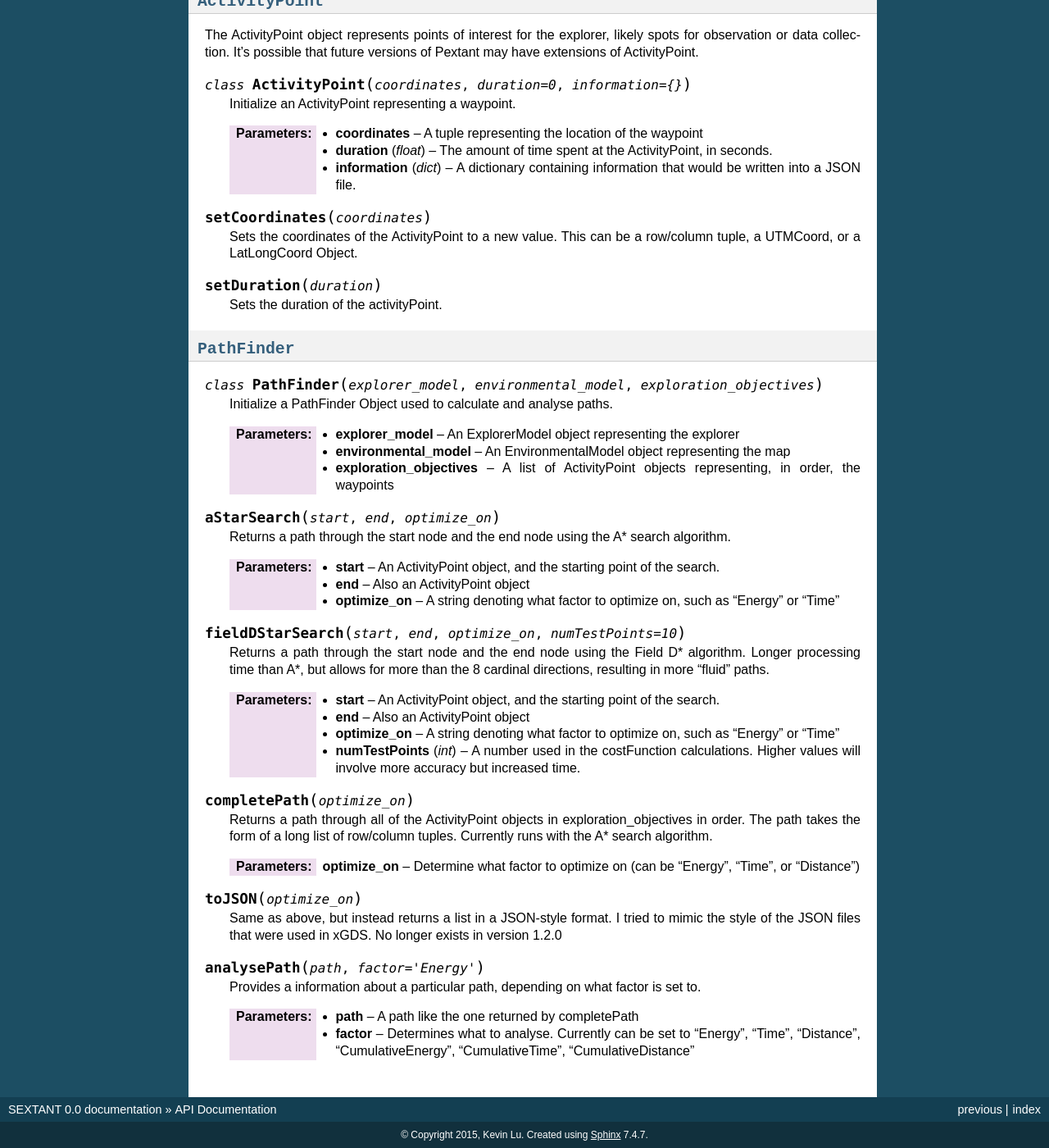
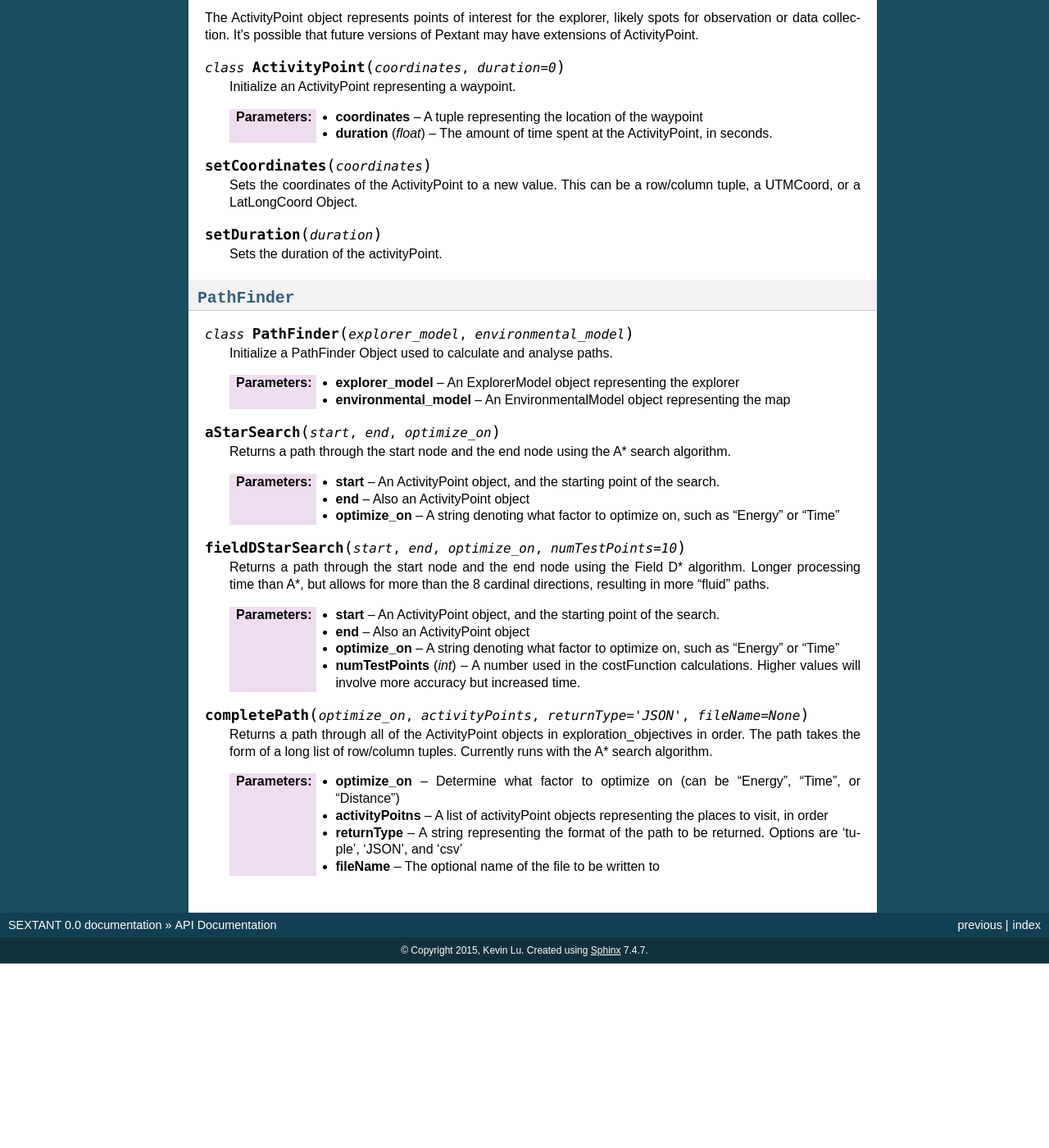
Before and after one commit to norheim/pextant, a Sphinx documentation site: the page built from docs/API-documentation.rst, in a window 1280 px wide and 1400 px high, scrolled down 2868 px. Shown: the whole window at 82% size. Built offline with Sphinx 7.4.7, drawn with Linux system fonts in a browser that asks for light colours; pages that are not in the unit, such as notebooks, are missing from menus; after the commit the page ends 4043 px from its top, so only the background shows below that; some of the changed text lies outside the part shown.

Commit message:
Update of Documentation

```diff
--- a/docs/API-documentation.rst
+++ b/docs/API-documentation.rst
@@ -169,13 +168,12 @@ The ActivityPoint object represents points of interest for the explorer, likely
 for observation or data collection. It's possible that future versions of Pextant may
 have extensions of ActivityPoint.
 
-.. py:class:: ActivityPoint(coordinates, duration = 0, information = {})
+.. py:class:: ActivityPoint(coordinates, duration = 0)
 
 	Initialize an ActivityPoint representing a waypoint.
 
 	:param coordinates: A tuple representing the location of the waypoint
 	:param float duration: The amount of time spent at the ActivityPoint, in seconds.
-	:param dict information: A dictionary containing information that would be written into a JSON file.
 
 .. py:method:: setCoordinates(coordinates)
 
@@ -188,13 +186,12 @@ have extensions of ActivityPoint.
 :class:`PathFinder`
 ------------------------------------
 
-.. py:class:: PathFinder(explorer_model, environmental_model, exploration_objectives)
+.. py:class:: PathFinder(explorer_model, environmental_model)
 
 	Initialize a PathFinder Object used to calculate and analyse paths.
 
 	:param explorer_model: An ExplorerModel object representing the explorer
 	:param environmental_model: An EnvironmentalModel object representing the map
-	:param exploration_objectives: A list of ActivityPoint objects representing, in order, the waypoints
 
 .. py:method:: aStarSearch(start, end, optimize_on)
 
@@ -215,22 +212,12 @@ have extensions of ActivityPoint.
 	:param optimize_on: A string denoting what factor to optimize on, such as "Energy" or "Time"
 	:param int numTestPoints: A number used in the costFunction calculations. Higher values will involve more accuracy but increased time.
 
-.. py:method:: completePath(optimize_on)
+.. py:method:: completePath(optimize_on, activityPoints, returnType = "JSON", fileName = None)
 
 	Returns a path through all of the ActivityPoint objects in exploration_objectives in order. The path takes the form
 	of a long list of row/column tuples. Currently runs with the A* search algorithm.
 
 	:param optimize_on: Determine what factor to optimize on (can be "Energy", "Time", or "Distance")
-
-.. py:method:: toJSON(optimize_on)
-
-	Same as above, but instead returns a list in a JSON-style format. I tried to mimic the style of the JSON
-	files that were used in xGDS. No longer exists in version 1.2.0
-
-.. py:method:: analysePath(path, factor = "Energy")
-
-	Provides a information about a particular path, depending on what factor is set to.
-
-	:param path: A path like the one returned by completePath
-	:param factor: Determines what to analyse. Currently can be set to "Energy", "Time", "Distance",
-					"CumulativeEnergy", "CumulativeTime", "CumulativeDistance"
+	:param activityPoitns: A list of activityPoint objects representing the places to visit, in order
+	:param returnType: A string representing the format of the path to be returned. Options are 'tuple', 'JSON', and 'csv'
+	:param fileName: The optional name of the file to be written to
```
Also changed, not shown: other parts of docs/API-documentation.rst (+6 -7 lines).
